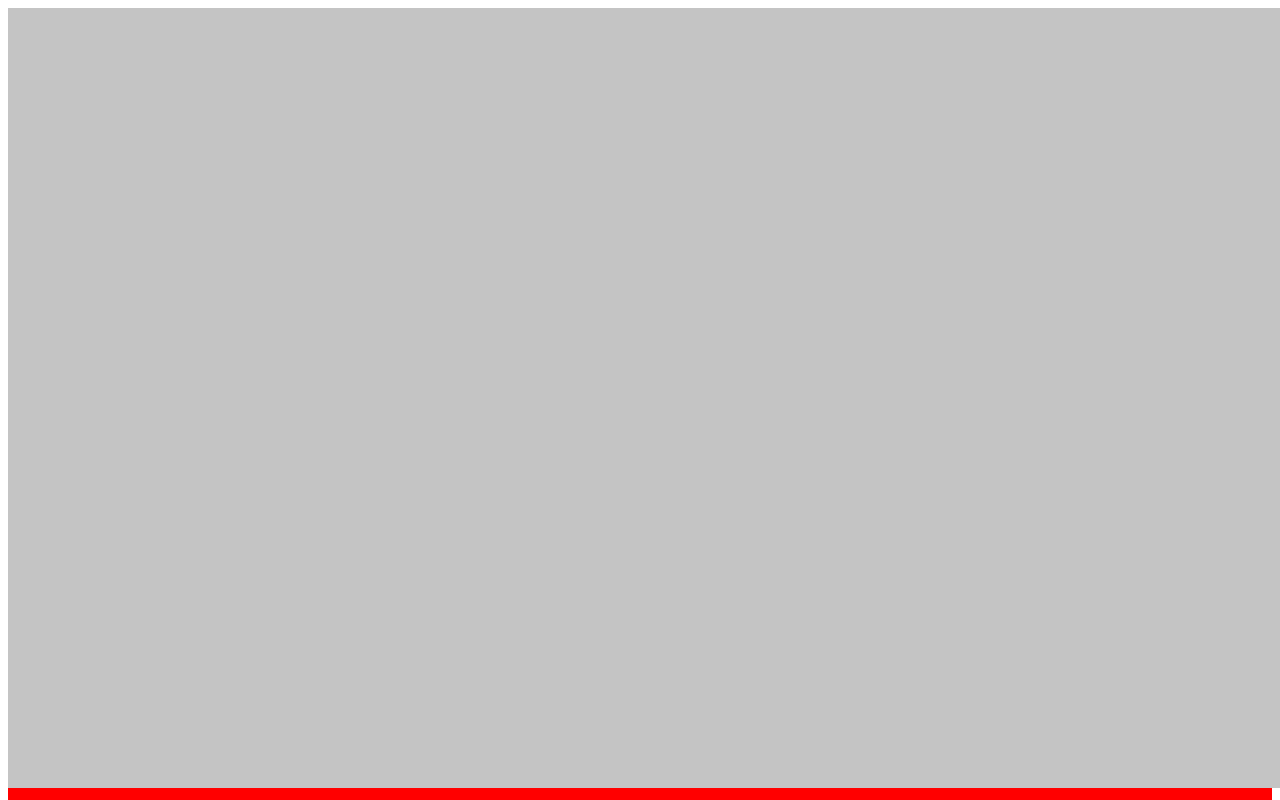
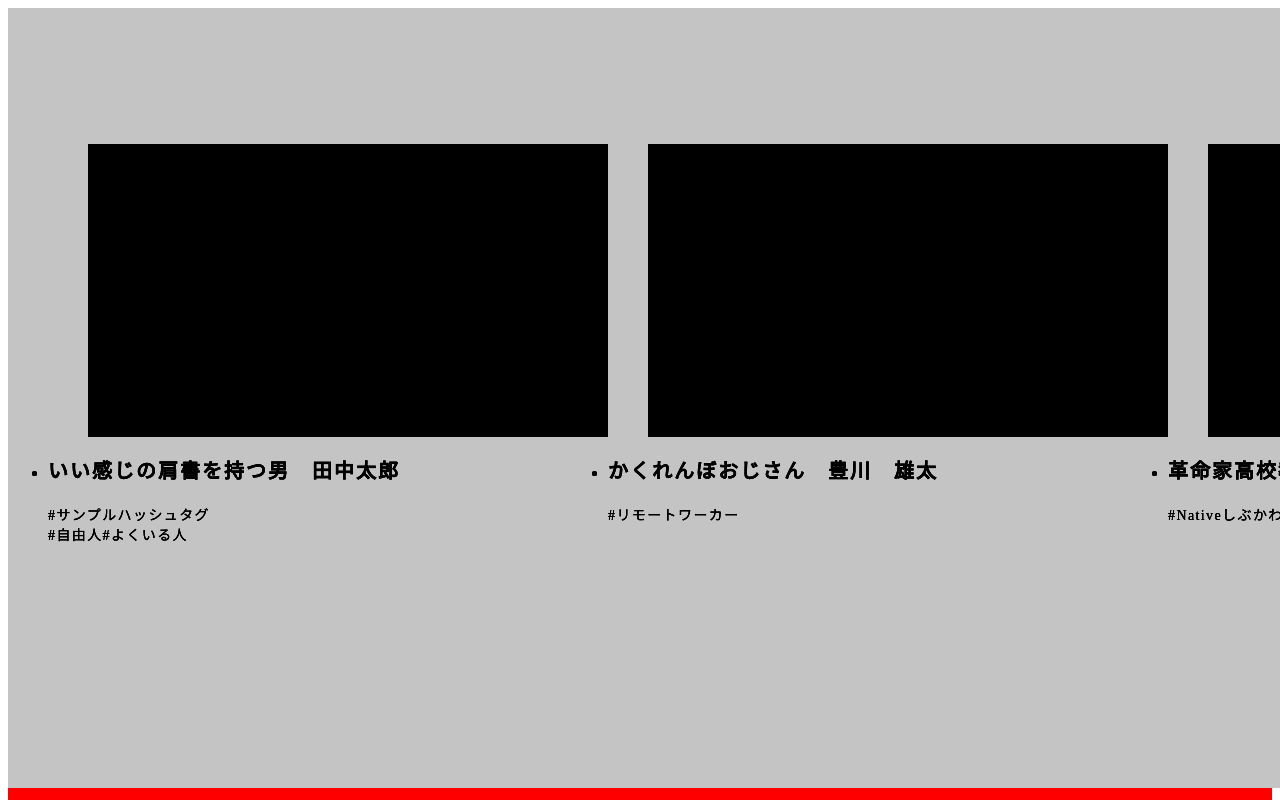
Before and after one commit to yohaku-gunma/otona-zukan, a Nuxt app: page / in a window 1280 px wide. Shown: the top 800 px of the page. Built offline with nearby package versions, Linux system fonts and the light colour scheme.

Commit message:
宿題提出

```diff
--- a/components/Post.vue
+++ b/components/Post.vue
@@ -1,6 +1,60 @@
 <template>
+<ul>
+  <li>
+    <div class="img"></div>
+    <h3>いい感じの肩書を持つ男　田中太郎</h3>
+    <div class="tag">#サンプルハッシュタグ#自由人#よくいる人</div>
+  </li>
+  <li>
+    <div class="img"></div>
+    <h3>かくれんぼおじさん　豊川　雄太</h3>
+    <div class="tag">#リモートワーカー</div>
+  </li>
+  <li>
+    <div class="img"></div>
+    <h3>革命家高校教師　千明　俊太</h3>
+    <div class="tag">#Nativeしぶかわん</div>
+  </li>
+</ul>
 </template>
 
 <style scoped>
+ul {
+ display: flex;
+ flex-direction: row;
+ position: absolute;
+}
+
+.img {
+ width: 520px;
+ height: 292.5px;
+ background-color: black;
+ margin-top: 120px;
+ margin-bottom: 15px;
+ margin-left: 40px;
+}
+
+h3 {
+ width: 375px;
+ height: 29px;
+ font-family: 'Noto Sans JP';
+ font-style: normal;
+ font-size: 20px;
+ line-height: 29px;
+ letter-spacing: 0.1em;
+ color: #000000;
+}
+
+.tag {
+ width: 162px;
+ height: 20px;
+ font-family: 'Noto Sans JP';
+ font-style: normal;
+ font-weight: 400;
+ font-size: 14px;
+ line-height: 20px;
+ letter-spacing: 0.1em;
+ color: #000000;
+}
 
 </style>
```
